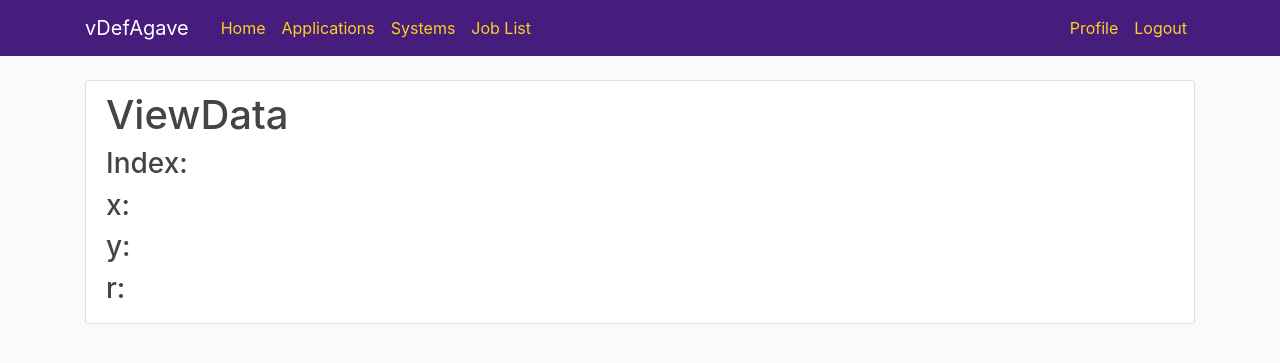
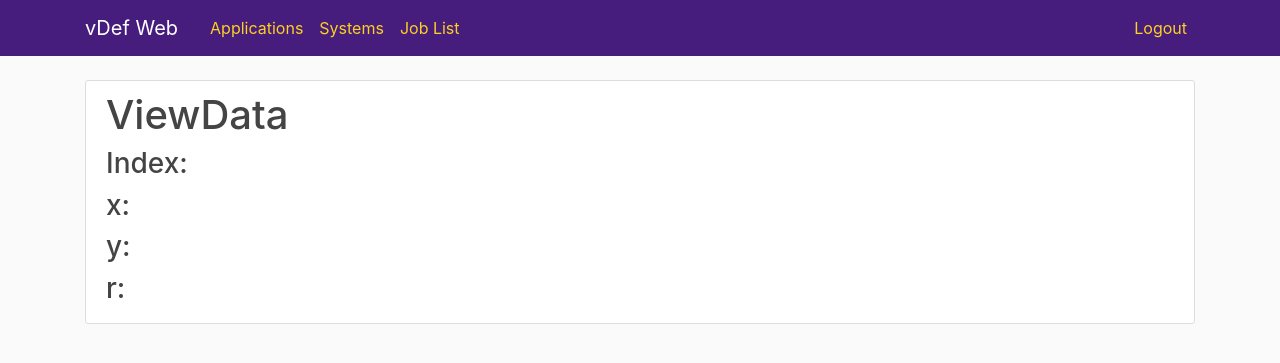
Before and after one commit to adunkel/vdef-web, a Django app: page /dataview/ in a window 1280 px wide. Shown: the top 363 px of the page. Run offline with Django 3.2, Linux system fonts and the light colour scheme; the visitor is signed in with stand-in values (Sample User, id 1); some libraries are stand-ins or nearby versions.

Commit message:
Design changes

```diff
--- a/src/django_project/settings.py
+++ b/src/django_project/settings.py
@@ -125,7 +125,7 @@ STATIC_URL = '/static/'
 
 CRISPY_TEMPLATE_PACK = 'bootstrap4'
 
-LOGIN_REDIRECT_URL = 'vDefAgave-home'
+LOGIN_REDIRECT_URL = 'vDefAgave-apps'
 LOGIN_URL = 'login'
 
 MEDIA_ROOT = os.path.join(BASE_DIR, 'media')
--- a/src/jobs/views.py
+++ b/src/jobs/views.py
@@ -456,7 +456,7 @@ def submit(request):
 			if os.path.exists(yamlFileTemplate):
 				os.remove(yamlFileTemplate)
 
-			return redirect('vDefAgave-home')
+			return redirect('jobs-list')
 	else:
 		form = JobSubmitForm(parameters=parameters)
 
--- a/src/vDefAgave/templates/vDefAgave/base.html
+++ b/src/vDefAgave/templates/vDefAgave/base.html
@@ -13,22 +13,21 @@
 	<link rel="stylesheet" type="text/css" href="{% static 'vDefAgave/main.css' %}">
 
 	{% if title %}
-	<title>vDefAgave | {{ title }}</title>
+	<title>vDef Web | {{ title }}</title>
 	{% else %}
-	<title>vDefAgave</title>
+	<title>vDef Web</title>
 	{% endif %}
 </head>
 <body>
 	<header class="site-header">
 		<nav class="navbar navbar-expand-md navbar-dark bg-lsu-purple fixed-top">
 			<div class="container">
-				<a class="navbar-brand mr-4" href="{% url 'vDefAgave-home' %}">vDefAgave</a>
+				<a class="navbar-brand mr-4" href="{% url 'vDefAgave-home' %}">vDef Web</a>
 				<button class="navbar-toggler" type="button" data-toggle="collapse" data-target="#navbarToggle" aria-controls="navbarToggle" aria-expanded="false" aria-label="Toggle navigation">
 					<span class="navbar-toggler-icon"></span>
 				</button>
 				<div class="collapse navbar-collapse" id="navbarToggle">
 					<div class="navbar-nav mr-auto">
-						<a class="nav-item nav-link" href="{% url 'vDefAgave-home' %}">Home</a>
 						{% if user.is_authenticated %}
 						<a class="nav-item nav-link" href="{% url 'vDefAgave-apps' %}">Applications</a>
 						<a class="nav-item nav-link" href="{% url 'vDefAgave-systems' %}">Systems</a>
@@ -38,7 +37,6 @@
 					<!-- Navbar Right Side -->
 					<div class="navbar-nav">
 						{% if user.is_authenticated %}
-						<a class="nav-item nav-link" href="{% url 'profile' %}">Profile</a>
 						<a class="nav-item nav-link" href="{% url 'logout' %}">Logout</a>
 						{% else %}
 						<a class="nav-item nav-link" href="{% url 'login' %}">Login</a>
```
Also changed, not shown: src/jobs/templates/jobs/chart.html (+7 -5 lines).
